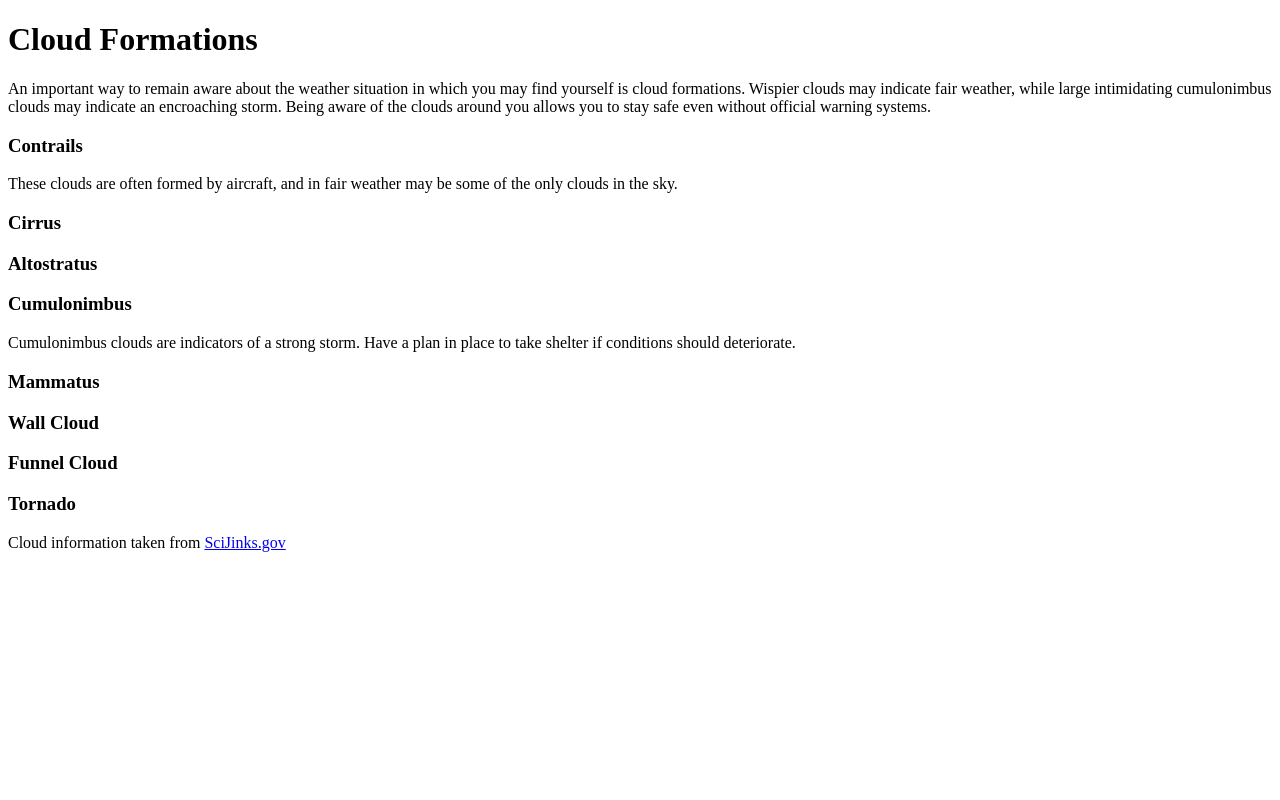
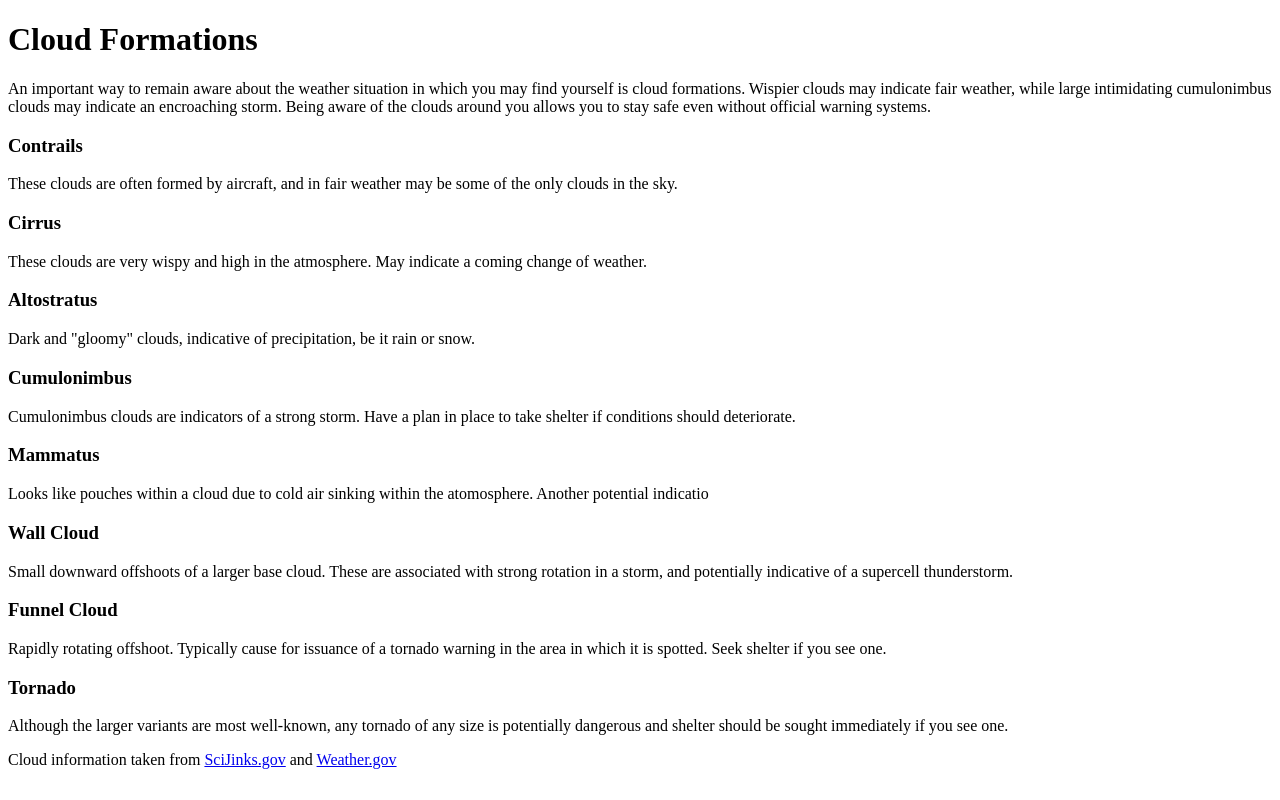
Before and after one commit to JanssenAaron/wonderful_weather, a Django app: template wwapp/templates/wwapp/clouds.html in a window 1280 px wide. Run offline with Django 4.2, Linux system fonts and the light colour scheme; the template is opened without the code that fills it, so the values that code supplies are empty.

Commit message:
cloud details (not pics yet)

```diff
--- a/wwapp/templates/wwapp/clouds.html
+++ b/wwapp/templates/wwapp/clouds.html
@@ -21,21 +21,50 @@
       of the only clouds in the sky.
     </p>
     <h3>Cirrus</h3>
+    <p>
+      These clouds are very wispy and high in the atmosphere. May indicate a
+      coming change of weather.
+    </p>
     <h3>Altostratus</h3>
+    <p>
+      Dark and "gloomy" clouds, indicative of precipitation, be it rain or snow.
+    </p>
     <h3>Cumulonimbus</h3>
     <p>
       Cumulonimbus clouds are indicators of a strong storm. Have a plan in place
       to take shelter if conditions should deteriorate.
     </p>
     <h3>Mammatus</h3>
+    <p>
+      Looks like pouches within a cloud due to cold air sinking within the
+      atomosphere. Another potential indicatio
+    </p>
     <h3>Wall Cloud</h3>
+    <p>
+      Small downward offshoots of a larger base cloud. These are associated with
+      strong rotation in a storm, and potentially indicative of a supercell
+      thunderstorm.
+    </p>
     <h3>Funnel Cloud</h3>
+    <p>
+      Rapidly rotating offshoot. Typically cause for issuance of a tornado
+      warning in the area in which it is spotted. Seek shelter if you see one.
+    </p>
     <h3>Tornado</h3>
+    <p>
+      Although the larger variants are most well-known, any tornado of any size
+      is potentially dangerous and shelter should be sought immediately if you
+      see one.
+    </p>
   </body>
   <footer>
     <p>
       Cloud information taken from
       <a href="https://scijinks.gov/clouds/">SciJinks.gov</a>
+      and
+      <a href="https://www.weather.gov/lmk/shelfcloudversusawallcloud"
+        >Weather.gov</a
+      >
     </p>
   </footer>
 </html>
```
